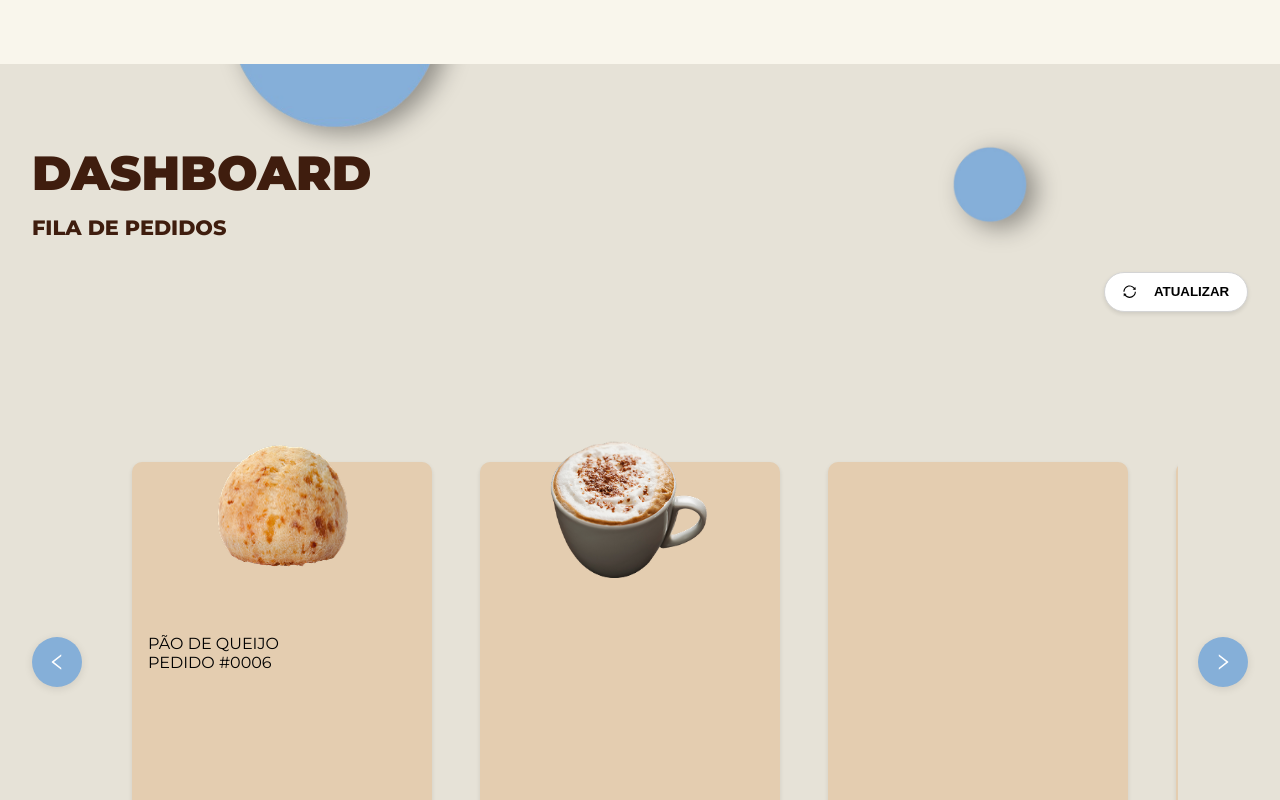
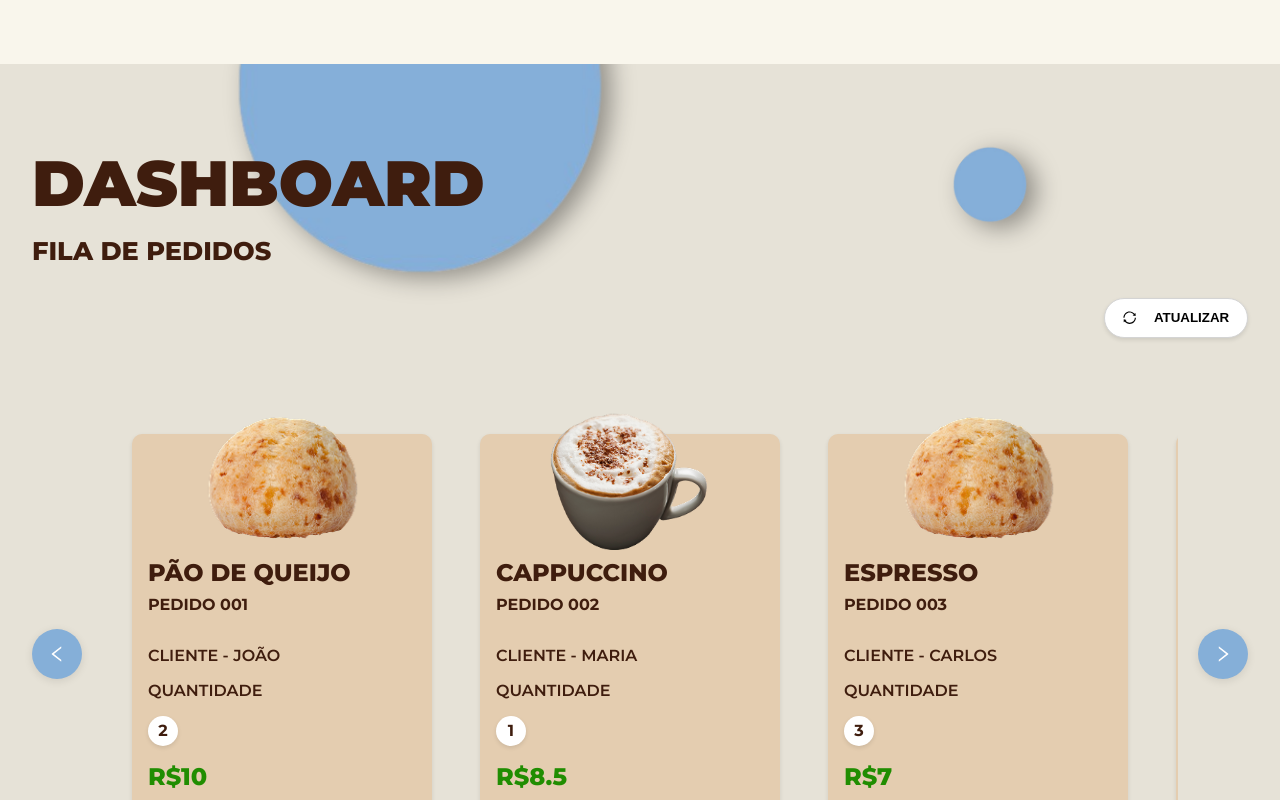
Before and after one commit to imlaurinhaaa/frontend_EspressoStories, a Next.js app: page /admin/dashboard in a window 1280 px wide. Built offline with nearby package versions, Linux system fonts and the light colour scheme.

Commit message:
feat: create page

```diff
--- a/src/app/admin/dashboard/dashboard.module.css
+++ b/src/app/admin/dashboard/dashboard.module.css
@@ -33,7 +33,7 @@
 }
 
 .ballImage.position1 {
-    top: -160px;
+    top: -180px;
     left: 220px;
 }
 
@@ -50,7 +50,7 @@
 }
 
 .title {
-    font-size: 3rem;
+    font-size: 4rem;
     font-weight: 900;
     color: #3F1D0E;
     z-index: 5;
@@ -58,7 +58,7 @@
 }
 
 .subtitle {
-    font-size: 1.3rem;
+    font-size: 1.6rem;
     font-weight: 800;
     color: #3F1D0E;
 }
@@ -82,6 +82,7 @@
     box-shadow: 0 2px 4px rgba(0, 0, 0, 0.1);
     z-index: 5;
     position: relative;
+    cursor: pointer;
 }
 
 .cardContainer {
@@ -89,7 +90,7 @@
     display: flex;
     align-items: center;
     gap: 20px;
-    padding-top: 100px;
+    padding-top: 1rem;
 }
 
 .cardSection {
@@ -98,10 +99,10 @@
     gap: 3rem;
     overflow-x: hidden;
     overflow-y: visible;
-    padding: 50px 30px 20px 30px;
-    margin-bottom: -20px;
+    padding: 80px 30px 80px 30px;
     flex: 1;
     scroll-behavior: smooth;
+    min-height: 600px;
 }
 
 .scrollButton {
@@ -126,33 +127,3 @@
     color: #85AFD8;
     transform: scale(1.1);
 }
-
-.card {
-    background-color: #E4CDB0;
-    border-radius: 10px;
-    box-shadow: 0 2px 4px rgba(0, 0, 0, 0.1);
-    padding: 1rem;
-    width: 300px;
-    min-width: 300px;
-    height: 450px;
-    z-index: 3;
-    position: relative;
-    flex-shrink: 0;
-    transition: transform 0.3s ease, box-shadow 0.3s ease;
-    cursor: pointer;
-    overflow: visible;
-}
-
-.card:hover {
-    transform: scale(1.05);
-    box-shadow: 0 8px 16px rgba(0, 0, 0, 0.2);
-    background-color: #A2663C;
-}
-
-.cardImage {
-    display: block;
-    margin: 0 auto 1rem auto;
-    position: relative;
-    top: -40px;
-    z-index: 4;
-}
--- a/src/app/admin/dashboard/page.jsx
+++ b/src/app/admin/dashboard/page.jsx
@@ -4,6 +4,7 @@ import styles from "./dashboard.module.css";
 import { SyncOutlined, LeftOutlined, RightOutlined } from "@ant-design/icons";
 import Image from "next/image";
 import { useRef } from "react";
+import OrderCard from "../../../components/orderCard/page.jsx";
 
 export default function Dashboard() {
     const cardSectionRef = useRef(null);
@@ -35,8 +36,8 @@ export default function Dashboard() {
                 className={`${styles.ballImage} ${styles.position1}`}
                     src="/img/ball.png"
                     alt="Ball"
-                    width={230}
-                    height={230}
+                    width={400}
+                    height={400}
                 />
                 <Image
                 className={`${styles.ballImage} ${styles.position2}`}
@@ -64,63 +65,55 @@ export default function Dashboard() {
                     </button>
 
                     <div className={styles.cardSection} ref={cardSectionRef}>
-                        <div className={styles.card}>
-                        <Image
-                        className={styles.cardImage}
-                            src="/img/paoDeQueijo.png"
-                            alt="Pão de Queijo"
-                            width={140}
-                            height={140}
+                        <OrderCard
+                            cardImage="/img/paoDeQueijo.png"
+                            orderName="PÃO DE QUEIJO"
+                            orderNumber="001"
+                            orderClient="JOÃO"
+                            orderQtde={2}
+                            orderPrice={10.00}
                         />
-                        <p className={styles.orderName}>
-                            PÃO DE QUEIJO
-                        </p>
-                        <p className={styles.orderNumber}>
-                            PEDIDO #0006
-                        </p>
-                        <p></p>
-                    </div>
-                    <div className={styles.card}>
-                        <Image
-                            className={styles.cardImage}
-                            src="/img/cappuccino.png"
-                            alt="Cappuccino"
-                            width={160}
-                            height={140}
+                        <OrderCard
+                            cardImage="/img/cappuccino.png"
+                            orderName="CAPPUCCINO"
+                            orderNumber="002"
+                            orderClient="MARIA"
+                            orderQtde={1}
+                            orderPrice={8.50}
                         />
-                    </div>
-                    <div className={styles.card}>
-                        {/* <Image
-                            src="/img/paoDeQueijo.png"
-                            alt="Pão de Queijo"
-                            width={100}
-                            height={100}
-                        /> */}
-                    </div>
-                    <div className={styles.card}>
-                        {/* <Image
-                            src="/img/paoDeQueijo.png"
-                            alt="Pão de Queijo"
-                            width={100}
-                            height={100}
-                        /> */}
-                    </div>
-                    <div className={styles.card}>
-                        {/* <Image
-                            src="/img/paoDeQueijo.png"
-                            alt="Pão de Queijo"
-                            width={100}
-                            height={100}
-                        /> */}
-                    </div>
-                    <div className={styles.card}>
-                        {/* <Image
-                            src="/img/paoDeQueijo.png"
-                            alt="Pão de Queijo"
-                            width={100}
-                            height={100}
-                        /> */}
-                    </div>
+                        <OrderCard
+                            cardImage="/img/paoDeQueijo.png"
+                            orderName="ESPRESSO"
+                            orderNumber="003"
+                            orderClient="CARLOS"
+                            orderQtde={3}
+                            orderPrice={7.00}
+                        />
+                        <OrderCard
+                            cardImage="/img/cappuccino.png"
+                            orderName="LATTE"
+                            orderNumber="004"
+                            orderClient="ANA"
+                            orderQtde={1}
+                            orderPrice={9.00}
+                        />
+
+                        <OrderCard
+                            cardImage="/img/paoDeQueijo.png"
+                            orderName="MOCHA"
+                            orderNumber="005"
+                            orderClient="PEDRO"
+                            orderQtde={2}
+                            orderPrice={11.00}
+                        />
+                        <OrderCard
+                            cardImage="/img/cappuccino.png"
+                            orderName="CAFÉ"
+                            orderNumber="006"
+                            orderClient="BRUNA"
+                            orderQtde={3}
+                            orderPrice={12.00}
+                        />
                     </div>
 
                     <button
--- /dev/null
+++ b/src/components/orderCard/orderCard.module.css
@@ -0,0 +1,151 @@
+.card {
+    background-color: #E4CDB0;
+    border-radius: 10px;
+    box-shadow: 0 2px 4px rgba(0, 0, 0, 0.1);
+    padding: 1rem;
+    width: 300px;
+    min-width: 300px;
+    height: 400px;
+    z-index: 3;
+    position: relative;
+    flex-shrink: 0;
+    transition: transform 0.3s ease, box-shadow 0.3s ease;
+    cursor: pointer;
+    overflow: visible;
+}
+
+.card:hover {
+    transform: scale(1.05);
+    box-shadow: 0 8px 16px rgba(0, 0, 0, 0.2);
+    background-color: #A2663C;
+    height: 460px;
+}
+
+.card:hover .orderName {
+    color: white;
+}
+
+.card:hover .orderNumber {
+    color: white;
+}
+
+.card:hover .orderClient {
+    color: white;
+}
+
+.card:hover .orderQtde {
+    color: white;
+}
+
+.card:hover .orderPrice {
+    color: white;
+}
+
+.cardButtons {
+    display: flex;
+    gap: 10px;
+    justify-content: center;
+    margin-top: 3rem;
+    opacity: 0;
+    transition: opacity 0.3s ease;
+    pointer-events: none;
+}
+
+.card:hover .cardButtons {
+    opacity: 1;
+    pointer-events: auto;
+}
+
+.actionButton {
+    padding: 8px 16px;
+    border: none;
+    border-radius: 20px;
+    font-weight: 600;
+    font-size: 0.9rem;
+    cursor: pointer;
+    transition: all 0.3s ease;
+    min-width: 80px;
+}
+
+.acceptButton {
+    background-color: #2dd000;
+    color: white;
+}
+
+.acceptButton:hover {
+    background-color: #2BC800;
+    transform: scale(1.05);
+}
+
+.rejectButton {
+    background-color: #D90606;
+    color: white;
+}
+
+.rejectButton:hover {
+    background-color: rgb(199, 0, 20);
+    transform: scale(1.05);
+}
+
+.cardImage {
+    display: block;
+    margin: 0 auto -2rem auto;
+    position: relative;
+    top: -40px;
+    z-index: 4;
+}
+
+.orderName {
+    font-size: 1.5rem;
+    font-weight: 800;
+    color: #3F1D0E;
+    margin-bottom: 0.5rem;
+}
+
+.orderNumber {
+    font-size: 1rem;
+    font-weight: 700;
+    color: #3F1D0E;
+    margin-bottom: 0.5rem;
+}
+
+.orderClient {
+    font-size: 1rem;
+    font-weight: 600;
+    color: #3F1D0E;
+    margin: 2rem 0 1rem 0;
+}
+
+.cardDiv {
+    display: flex;
+    flex-direction: column;
+    gap: 1rem;
+    margin-bottom: 1rem;
+}
+
+.orderQtde {
+    font-size: 1rem;
+    font-weight: 600;
+    color: #3F1D0E;
+}
+
+.circle {
+    width: 30px;
+    height: 30px;
+    border-radius: 50%;
+    background-color: #fff;
+    display: flex;
+    align-items: center;
+    justify-content: center;
+    font-weight: bold;
+    color: #3F1D0E;
+    box-shadow: 0 2px 4px rgba(0, 0, 0, 0.1);
+}
+
+.orderPrice {
+    font-size: 1.5rem;
+    font-weight: 800;
+    color: #208D01;
+    margin-top: 1rem;
+    margin-bottom: 0;
+}
--- /dev/null
+++ b/src/components/orderCard/page.jsx
@@ -0,0 +1,39 @@
+import styles from './orderCard.module.css';
+import Image from 'next/image';
+
+export default function OrderCard({ cardImage, orderName, orderNumber, orderClient, orderQtde, orderPrice }) {
+    return (
+        <div className={styles.card}>
+            <Image
+                className={styles.cardImage}
+                src={cardImage || "/img/paoDeQueijo.png"}
+                alt={orderName}
+                width={160}
+                height={140}
+            />
+            <h2 className={styles.orderName}>
+                {orderName}
+            </h2>
+            <p className={styles.orderNumber}>
+                PEDIDO {orderNumber}
+            </p>
+            <p className={styles.orderClient}>CLIENTE - {orderClient}</p>
+            <div className={styles.cardDiv}>
+                <p className={styles.orderQtde}>QUANTIDADE</p>
+                <div className={styles.circle}>
+                    {orderQtde}
+                </div>
+            </div>
+            <h3 className={styles.orderPrice}>R${orderPrice}</h3>
+
+            <div className={styles.cardButtons}>
+                <button className={`${styles.actionButton} ${styles.acceptButton}`}>
+                    PREPARAR
+                </button>
+                <button className={`${styles.actionButton} ${styles.rejectButton}`}>
+                    RECUSAR
+                </button>
+            </div>
+        </div>
+    );
+}
```
